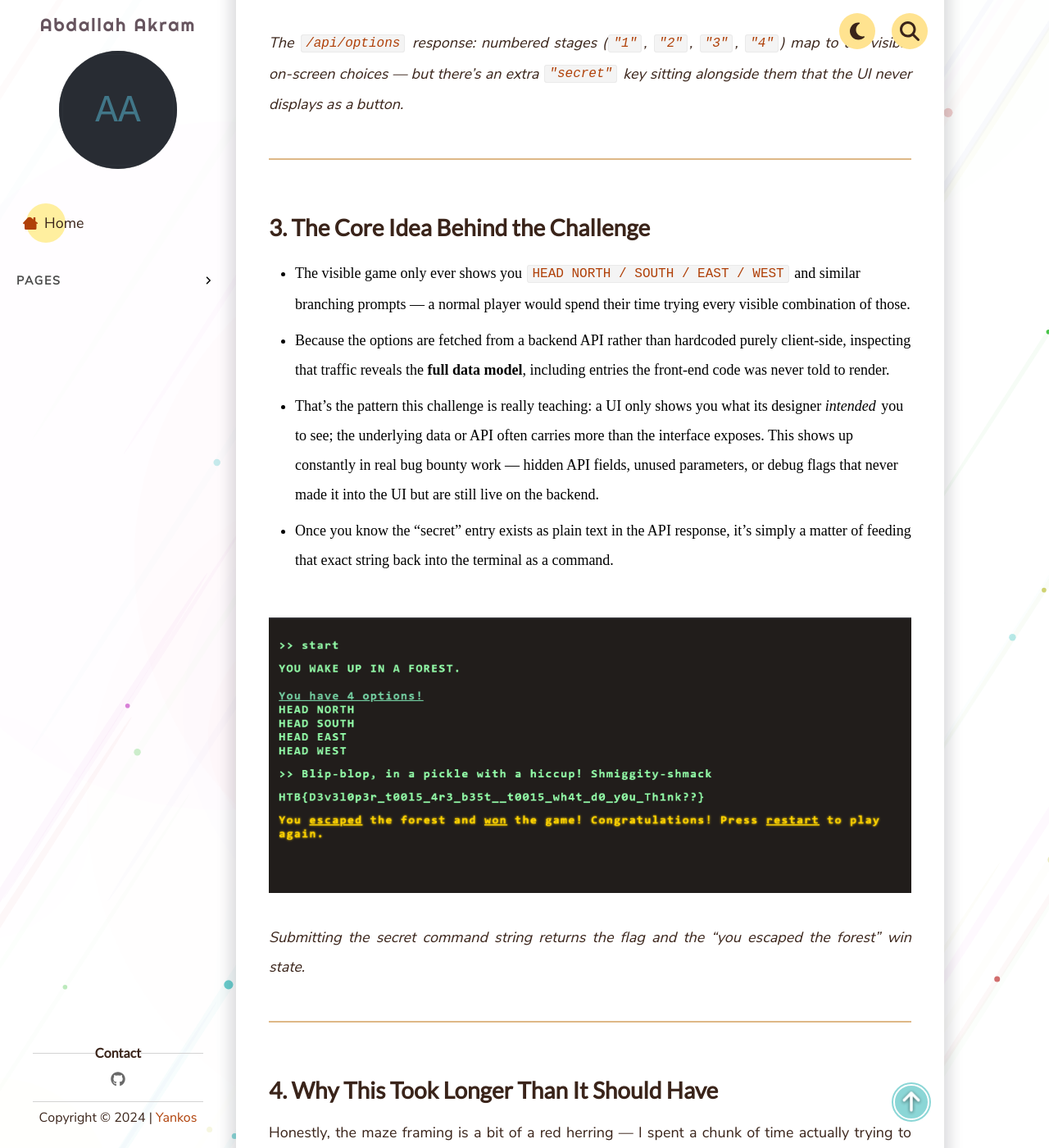
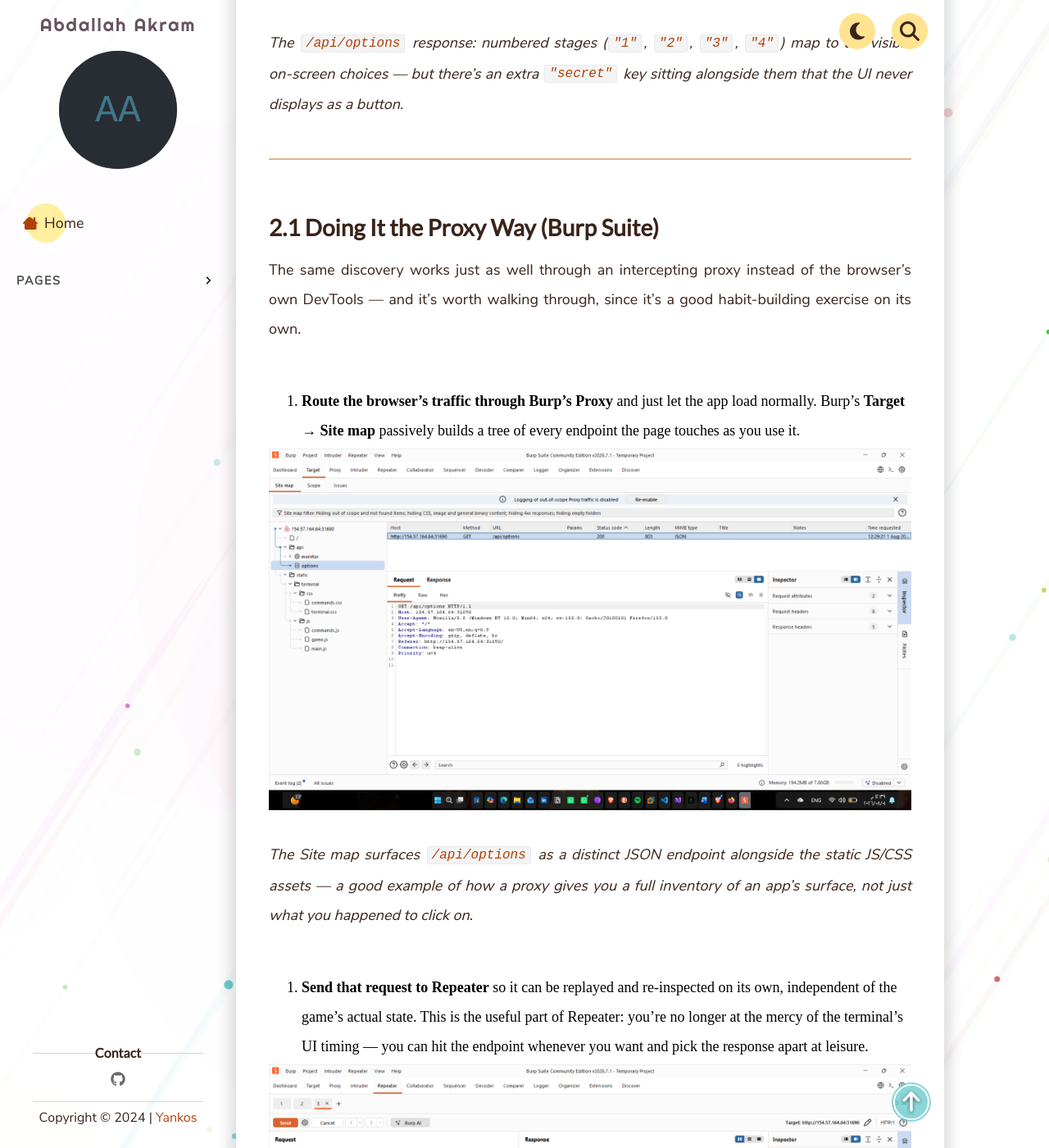
Before and after one commit to abdallahakram20/abdallahakram20.github.io, a Jekyll site: the page built from _pages/Write-ups/Flag Command.md, in a window 1280 px wide and 1400 px high, scrolled down 2863 px. Shown: the whole window at 82% size. Built offline with Jekyll 4.4.1, drawn with Linux system fonts in a browser that asks for light colours; comment, search, counter and statistics services are not loaded; some of the changed text lies outside the part shown.

Commit message:
Add Burp Suite proxy walkthrough section to Flag Command writeup

```diff
--- a/_pages/Write-ups/Flag Command.md
+++ b/_pages/Write-ups/Flag Command.md
@@ -37,6 +37,29 @@ _The `/api/options` response: numbered stages (`"1"`, `"2"`, `"3"`, `"4"`) map t
 
 ---
 
+## 2.1 Doing It the Proxy Way (Burp Suite)
+
+The same discovery works just as well through an intercepting proxy instead of the browser's own DevTools — and it's worth walking through, since it's a good habit-building exercise on its own.
+
+1. **Route the browser's traffic through Burp's Proxy** and just let the app load normally. Burp's **Target → Site map** passively builds a tree of every endpoint the page touches as you use it.
+
+![Burp Suite Target site map showing the /api/options endpoint](/assets/img/writeups/flag-command/burp-target-sitemap-options.png)
+_The Site map surfaces `/api/options` as a distinct JSON endpoint alongside the static JS/CSS assets — a good example of how a proxy gives you a full inventory of an app's surface, not just what you happened to click on._
+
+2. **Send that request to Repeater** so it can be replayed and re-inspected on its own, independent of the game's actual state. This is the useful part of Repeater: you're no longer at the mercy of the terminal's UI timing — you can hit the endpoint whenever you want and pick the response apart at leisure.
+
+![Burp Repeater showing the JSON response with the secret key highlighted in the Inspector](/assets/img/writeups/flag-command/burp-repeater-response-secret.png)
+_Repeater's response pane plus the Inspector panel makes the extra `"secret"` array easy to isolate and copy cleanly — no need to eyeball raw JSON in a cramped DevTools pane._
+
+3. **Take the string value found in that field and feed it back into the terminal** in the actual browser tab, exactly as the game expects input.
+
+![The secret command typed into the browser terminal, returning the flag](/assets/img/writeups/flag-command/browser-terminal-flag-captured.png)
+_Same result as before, just reached via a different tool — the flag pops out once the hidden command is submitted through the game's normal input._
+
+The DevTools Network tab and Burp's Proxy/Repeater are solving the exact same problem here — the point of running it through Burp as well is the workflow itself: passive proxying to map an app's endpoints, Repeater to isolate and replay a specific request without disturbing app state, and the Inspector panel to pull a value out cleanly. That's the same loop used on far less trivial targets, so it's worth practicing even on a "very easy" challenge like this one.
+
+---
+
 ## 3. The Core Idea Behind the Challenge
 
 - The visible game only ever shows you `HEAD NORTH / SOUTH / EAST / WEST` and similar branching prompts — a normal player would spend their time trying every visible combination of those.
```
Also changed, not shown: assets/img/writeups/flag-command/browser-terminal-flag-captured.png (added), assets/img/writeups/flag-command/burp-repeater-response-secret.png (added), assets/img/writeups/flag-command/burp-target-sitemap-options.png (added).
